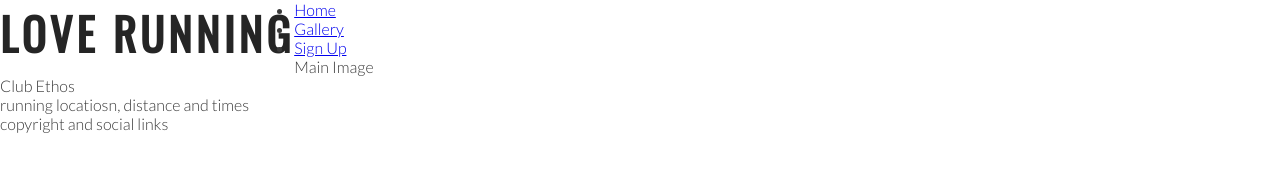
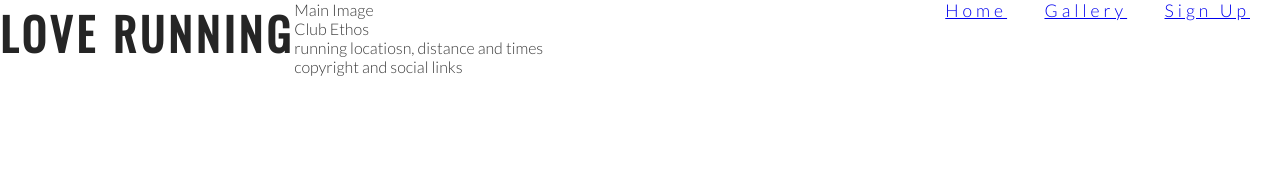
Before and after one commit to JonnyDavison/love-runnung, a plain HTML site: page index.html in a window 1280 px wide. Drawn offline with nearby package versions, Linux system fonts and the light colour scheme.

Commit message:
add style to nav menu

```diff
--- a/assests/css/style.css
+++ b/assests/css/style.css
@@ -22,3 +22,15 @@ h1, h2 {
     float: left;
     font-size: 280%;
 }
+#menu {
+    font-size: 110%;
+    letter-spacing: 4px;
+}
+#menu li {
+    display: inline-block;
+    list-style-type: none;
+    margin-right: 30px;
+}
+#menuBar {
+    float: right;
+}
--- a/index.html
+++ b/index.html
@@ -16,8 +16,8 @@
         <a href="index.html">
             <h1 id="logo">Love Running</h1>
         </a>
-        <nav>
-            <ul>
+        <nav id="menuBar">
+            <ul id="menu">
                 <li> <a href="index.html">Home</a></li>
                 <li><a href="#">Gallery</a></li>
                 <li> <a href="#">Sign Up</a></li>
```
